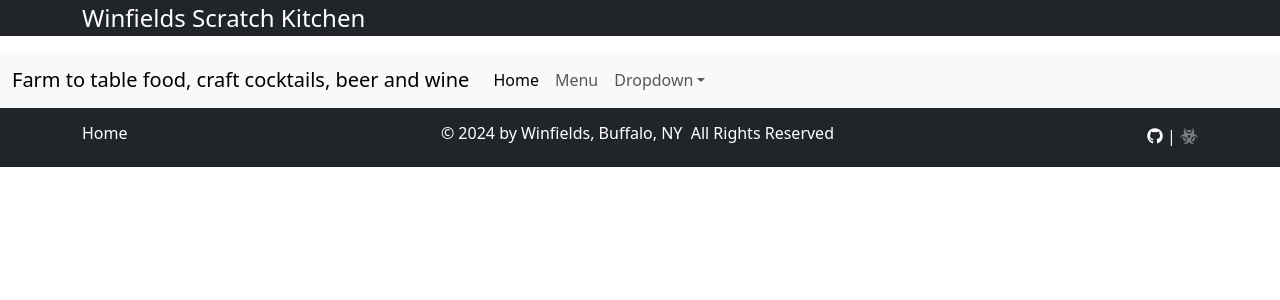
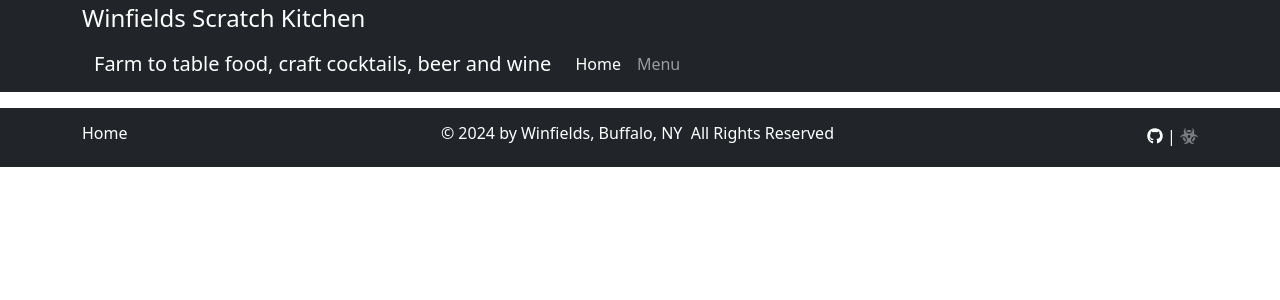
Before and after one commit to jeffmcd21/frontend-capstone-2, a React (Create React App) app: page /create in a window 1280 px wide. Shown: the top 300 px of the page. Built offline with nearby package versions, Linux system fonts and the light colour scheme; no server answers.

Commit message:
updated styling

```diff
--- a/src/App.js
+++ b/src/App.js
@@ -2,13 +2,13 @@
 import { Outlet } from "react-router-dom";
 import Header from "./components/Header";
 import Footer from "./components/Footer";
-import NavbarComponent from "./components/Navbar";
+// import NavbarComponent from "./components/Navbar";
 
 const App = () => {
   return(
     <div className="App">
       <Header />
-      <NavbarComponent/>
+      {/* <NavbarComponent/> */}
       <Outlet />
       <Footer />
       </div>
--- a/src/components/Header.js
+++ b/src/components/Header.js
@@ -1,12 +1,19 @@
 import { Link } from "react-router-dom"
-
+import NavbarComponent from "./Navbar"
 const Header = () => {
   return (
     <header className="header bg-dark mb-3">
-      <div className="container d-flex justify-content-between">
-        <Link to="/" className="text-white text-decoration-none fs-4">
-          Winfields Scratch Kitchen
-        </Link>
+      <div className="container">
+        <div>
+          <div className="col">
+            <Link to="/" className="text-white text-decoration-none fs-4">
+              Winfields Scratch Kitchen
+            </Link>
+          </div>
+          <div className="col">
+            <NavbarComponent />
+          </div>
+        </div>
       </div>
     </header>
   )
--- a/src/components/Navbar.js
+++ b/src/components/Navbar.js
@@ -6,7 +6,7 @@ import 'bootstrap/dist/js/bootstrap.bundle.min.js';
 
 const NavbarComponent = () => {
   return (
-        <nav className="navbar navbar-expand-lg bg-body-tertiary">
+        <nav className="navbar navbar-expand-lg navbar-dark bg-dark">
         <div className="container-fluid">
             <Link className="navbar-brand" to="/">Farm to table food, craft cocktails, beer and wine</Link>
             <button className="navbar-toggler" type="button" data-bs-toggle="collapse" data-bs-target="#navbarSupportedContent" aria-controls="navbarSupportedContent" aria-expanded="false" aria-label="Toggle navigation">
@@ -21,10 +21,10 @@ const NavbarComponent = () => {
                 <Link className="nav-link" to="/menu">Menu</Link>
                 </li>
                 <li className="nav-item dropdown">
-                <Link className="nav-link dropdown-toggle" to="/" role="button" data-bs-toggle="dropdown" aria-expanded="false">
+                <Link className="nav-link dropdown-toggle" to="/" role="button" hidden data-bs-toggle="dropdown" aria-expanded="false">
                     Dropdown
                 </Link>
-                <ul className="dropdown-menu">
+                <ul className="dropdown-menu" hidden>
                     <li><Link className="dropdown-item" to="/signup">Signup</Link></li>
                     <li><Link className="dropdown-item" to="/login">Login</Link></li>
                     <li><hr className="dropdown-divider" /></li>
--- a/src/index.css
+++ b/src/index.css
@@ -11,3 +11,16 @@ code {
   font-family: source-code-pro, Menlo, Monaco, Consolas, 'Courier New',
     monospace;
 }
+
+.landing-container {
+  min-height: calc(100vh - 56px);
+}
+
+.card {
+  height: 100%;
+}
+
+.card-img-top {
+  height: 200px;
+  object-fit: cover;
+}
--- a/src/pages/Index.js
+++ b/src/pages/Index.js
@@ -6,7 +6,7 @@ const Landing = () => {
     // const menus = useLoaderData()
 
     return (
-        <div>
+        <div className="landing-container">
         {/* <h2>Home</h2> */}
         {/* {menus.map((menu) => (
             <div key={menu._id}>
@@ -27,12 +27,12 @@ const Landing = () => {
              height="auto"
              className="img-fluid"
         />
-        <h2>Add Menu Item</h2>
+        {/* <h2 className="position-absolute top-50 start-50">Add Menu Item</h2> */}
         <Form action="/create" method="post" className="position-absolute top-50 start-50 translate-middle">
-            <input type="input" name="name" placeholder="name" />
-            <input type="input" name="image" placeholder="image" />
-            <input type="input" name="description" placeholder="description" />
-            <input type="input" name="price" placeholder="price" />
+            <input type="text" name="name" placeholder="name" />
+            <input type="text" name="image" placeholder="image" />
+            <input type="text" name="description" placeholder="description" />
+            <input type="number" name="price" placeholder="price" />
             <input type="submit" value="Add Item" />
         </Form>
         </div>
--- a/src/pages/Show.js
+++ b/src/pages/Show.js
@@ -5,6 +5,7 @@ const Show = () => {
   const menu = useLoaderData();
 
   return (
+    <div className='landing-container'>
     <div className="container mt-3 mb-5">
       <div className="row">
         <div className="col-md-6">
@@ -30,7 +31,7 @@ const Show = () => {
             </div>
             <div className="mb-3">
               <label htmlFor="price">Price</label>
-              <input type="text" name="price" placeholder="price" defaultValue={menu.price} id="price" className="form-control" />
+              <input type="number" name="price" placeholder="price" defaultValue={menu.price} id="price" className="form-control" />
             </div>
             <input type="submit" value={`Update ${menu.name}`} className="btn btn-primary" />
           </Form>
@@ -44,6 +45,7 @@ const Show = () => {
         </div>
       </div>
     </div>
+    </div>
   )
 }
 
```
